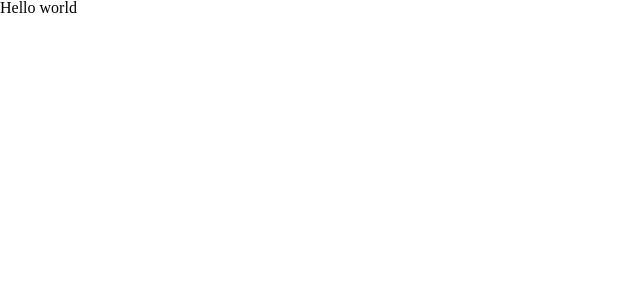
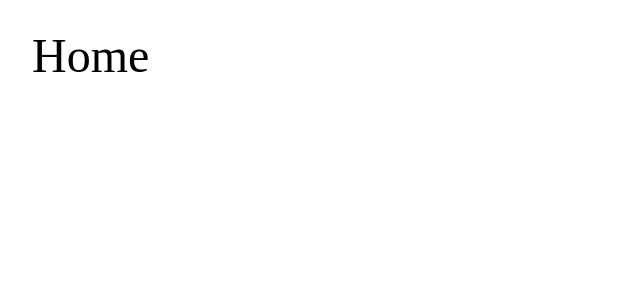
Before and after one commit to geoffreydhuyvetters/next-starter, a Next.js app: page / in a window 1280 px wide. Shown: the top 300 px of the page, without its empty margins (0-640 px from the left). Built offline with nearby package versions, Linux system fonts and the light colour scheme.

Commit message:
Set up components file structure and aliases

```diff
--- /dev/null
+++ b/src/components/elements/Title.tsx
@@ -0,0 +1,8 @@
+import styled from 'styled-components';
+
+const Title = styled.h1`
+  font-size: 3rem;
+  padding: 2rem;
+`;
+
+export { Title };
--- a/src/pages/index.tsx
+++ b/src/pages/index.tsx
@@ -1,5 +1,15 @@
+import Head from 'next/head';
+import { Title } from '@/elements/Title';
+
 const Home = () => {
-  return <div>Hello world</div>;
+  return (
+    <>
+      <Head>
+        <title>Home</title>
+      </Head>
+      <Title>Home</Title>
+    </>
+  );
 };
 
 export default Home;
```
Also changed, not shown: tsconfig.json (+9 -1 lines), 2 other files (tests, documents, lock files or other folders).
